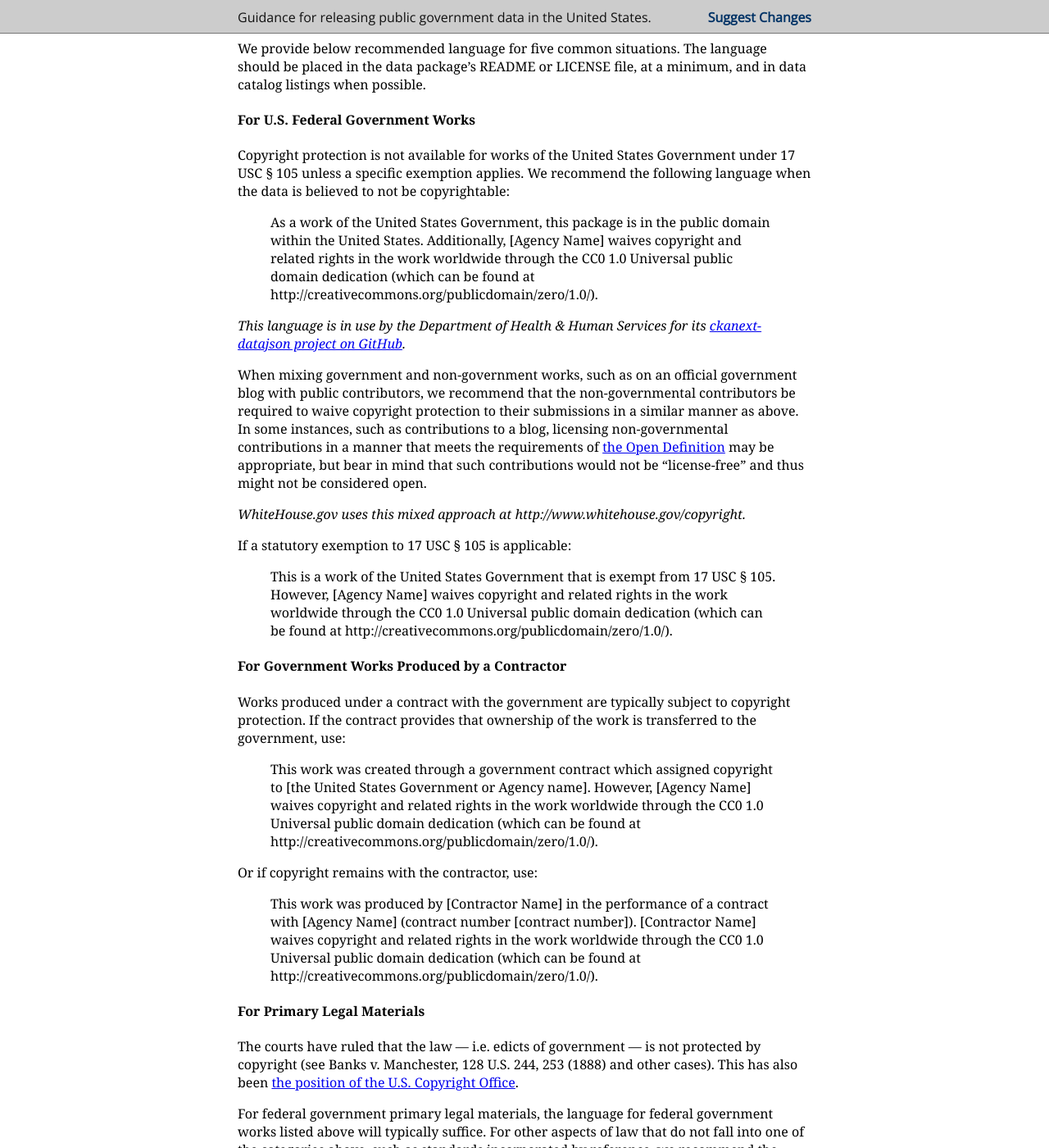
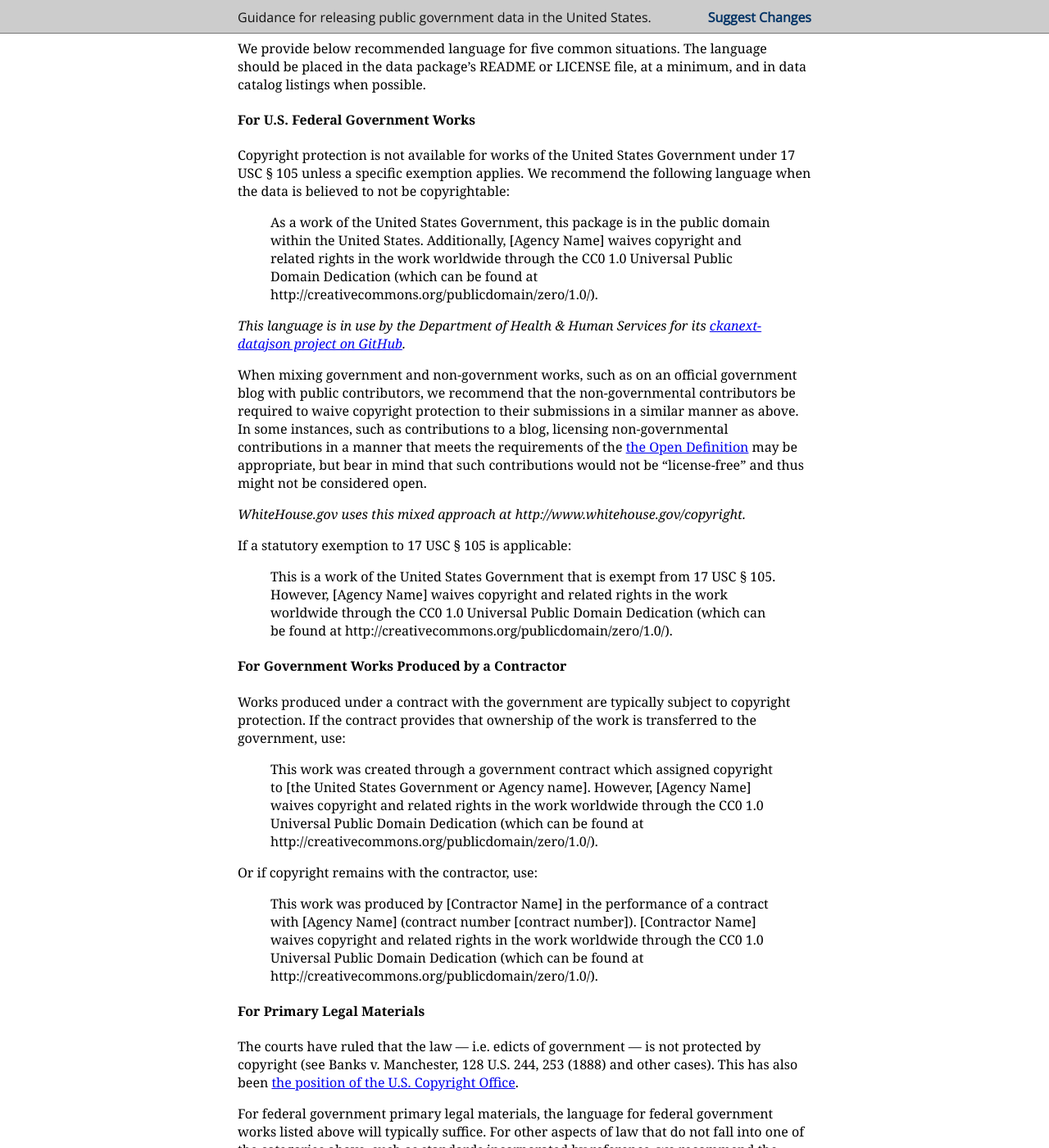
Before and after one commit to unitedstates/licensing, a Jekyll site: the page built from index.md, in a window 1280 px wide and 1400 px high, scrolled down 899 px. Shown: the whole window at 82% size. Built offline with Jekyll 4.4.1, drawn with Linux system fonts in a browser that asks for light colours; some web fonts are replaced; some of the changed text lies outside the part shown.

Commit message:
Tweak the description of CC0, remove notes about the PDM, and other non-controversial technical corrections.
* Slightly tweak the description of CC0 at the top and add some more information at the end.
* Remove the additional notes on the Public Domain Mark from the end, as agreed.
* Put "CC0 Public Domain Dedication" in title case.
* Use curly quotes.
* Add a missing "the" and a missing period.

```diff
--- a/index.md
+++ b/index.md
@@ -28,27 +28,27 @@ We provide below recommended language for five common situations. The language s
 
 Copyright protection is not available for works of the United States Government under 17 USC § 105 unless a specific exemption applies. We recommend the following language when the data is believed to not be copyrightable:
 
-> As a work of the United States Government, this package is in the public domain within the United States. Additionally, [Agency Name] waives copyright and related rights in the work worldwide through the CC0 1.0 Universal public domain dedication (which can be found at http://creativecommons.org/publicdomain/zero/1.0/).
+> As a work of the United States Government, this package is in the public domain within the United States. Additionally, [Agency Name] waives copyright and related rights in the work worldwide through the CC0 1.0 Universal Public Domain Dedication (which can be found at http://creativecommons.org/publicdomain/zero/1.0/).
 
 *This language is in use by the Department of Health & Human Services for its [ckanext-datajson project on GitHub](https://github.com/HHS/ckanext-datajson).*
 
-When mixing government and non-government works, such as on an official government blog with public contributors, we recommend that the non-governmental contributors be required to waive copyright protection to their submissions in a similar manner as above. In some instances, such as contributions to a blog, licensing non-governmental contributions in a manner that meets the requirements of [the Open Definition][4] may be appropriate, but bear in mind that such contributions would not be "license-free" and thus might not be considered open.
+When mixing government and non-government works, such as on an official government blog with public contributors, we recommend that the non-governmental contributors be required to waive copyright protection to their submissions in a similar manner as above. In some instances, such as contributions to a blog, licensing non-governmental contributions in a manner that meets the requirements of the [the Open Definition][4] may be appropriate, but bear in mind that such contributions would not be “license-free” and thus might not be considered open.
 
 *WhiteHouse.gov uses this mixed approach at http://www.whitehouse.gov/copyright.*
 
 If a statutory exemption to 17 USC § 105 is applicable:
 
-> This is a work of the United States Government that is exempt from 17 USC § 105. However, [Agency Name] waives copyright and related rights in the work worldwide through the CC0 1.0 Universal public domain dedication (which can be found at http://creativecommons.org/publicdomain/zero/1.0/).
+> This is a work of the United States Government that is exempt from 17 USC § 105. However, [Agency Name] waives copyright and related rights in the work worldwide through the CC0 1.0 Universal Public Domain Dedication (which can be found at http://creativecommons.org/publicdomain/zero/1.0/).
 
 #### For Government Works Produced by a Contractor
 
 Works produced under a contract with the government are typically subject to copyright protection. If the contract provides that ownership of the work is transferred to the government, use:
 
-> This work was created through a government contract which assigned copyright to [the United States Government or Agency name]. However, [Agency Name] waives copyright and related rights in the work worldwide through the CC0 1.0 Universal public domain dedication (which can be found at http://creativecommons.org/publicdomain/zero/1.0/).
+> This work was created through a government contract which assigned copyright to [the United States Government or Agency name]. However, [Agency Name] waives copyright and related rights in the work worldwide through the CC0 1.0 Universal Public Domain Dedication (which can be found at http://creativecommons.org/publicdomain/zero/1.0/).
 
 Or if copyright remains with the contractor, use:
 
-> This work was produced by [Contractor Name] in the performance of a contract with [Agency Name] (contract number [contract number]). [Contractor Name] waives copyright and related rights in the work worldwide through the CC0 1.0 Universal public domain dedication (which can be found at http://creativecommons.org/publicdomain/zero/1.0/).
+> This work was produced by [Contractor Name] in the performance of a contract with [Agency Name] (contract number [contract number]). [Contractor Name] waives copyright and related rights in the work worldwide through the CC0 1.0 Universal Public Domain Dedication (which can be found at http://creativecommons.org/publicdomain/zero/1.0/).
 
 #### For Primary Legal Materials
 
@@ -56,7 +56,7 @@ The courts have ruled that the law — i.e. edicts of government — is not prot
 
 For federal government primary legal materials, the language for federal government works listed above will typically suffice. For other aspects of law that do not fall into one of the categories above, such as standards incorporated by reference, we recommend the following:
 
-> This work contains laws, which are not subject to U.S. copyright protection. Additionally, [Body] waives copyright and related rights in the work worldwide through the CC0 1.0 Universal public domain dedication (which can be found at http://creativecommons.org/publicdomain/zero/1.0/).
+> This work contains laws, which are not subject to U.S. copyright protection. Additionally, [Body] waives copyright and related rights in the work worldwide through the CC0 1.0 Universal Public Domain Dedication (which can be found at http://creativecommons.org/publicdomain/zero/1.0/).
 
 When publishing laws along side annotations in which copyright protections are asserted, we strongly recommend publishing an un-annotated copy of the law with the statement above.
 
@@ -68,9 +68,7 @@ Click-through end user agreements and other terms of use statements that bind th
 
 The Open Data Commons Public Domain Dedication and License (PDDL) is very similar to the Creative Commons CC0. It may be used in place of CC0.
 
-In any case in which CC0 has been applied, it would also be appropriate to use the [Creative Commons Public Domain Mark][6], which is an icon to indicate the worldwide public domain status of a work.
-
-"Open licensing" presumes copyright protection. Since for many types of government data copyright protections do not apply, traditional open licenses would be legally inappropriate. Note that the CC0 public domain dedication is not a license: It is a waiver. Be careful not to call use of CC0 "open licensing."
+"Open licensing" presumes copyright protection. Note that the CC0 Public Domain Dedication is, mostly, not a license but rather a waiver. Be careful not to call use of CC0 "open licensing." Where the waiver within CC0 is ineffective for any reason, CC0 contains a fallback public license that permits worldwide reuse.
 
 [1]: http://opengovdata.org "Open Government Working Group 2007"
 [2]: http://www.copyright.gov/history/law/clrev_94-1476.pdf "House Report 94-1476, page 59."
```
Also changed, not shown: other parts of index.md (+3 -3 lines).
